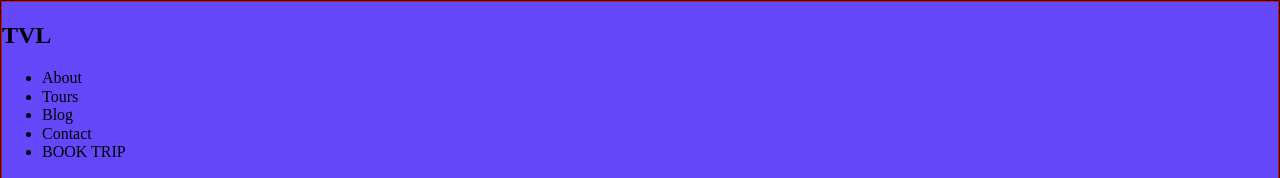
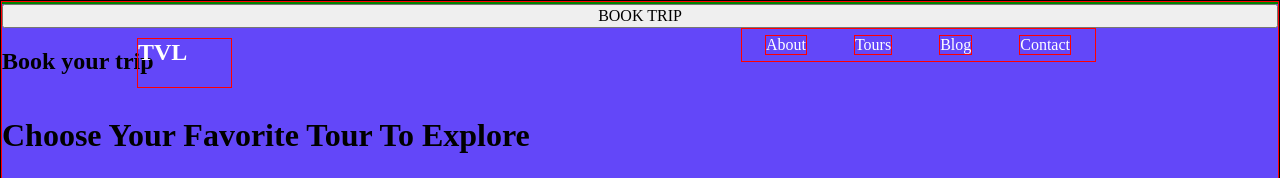
Before and after one commit to klimovich80/travel-landing, a plain HTML site: page index.html in a window 1280 px wide. Shown: the top 178 px of the page. Drawn offline with Linux system fonts and the light colour scheme.

Commit message:
header__menu_items

```diff
--- a/blocks/header/header.css
+++ b/blocks/header/header.css
@@ -1,4 +1,7 @@
 .header {
   border: 1px solid red;
   background: var(--background_color_ligh-blue);
+  display: flex;
+  flex-direction: column;
+  position: relative;
 }
--- /dev/null
+++ b/blocks/header/menu/header__menu.css
@@ -0,0 +1,7 @@
+.header__menu {
+  border: 1px solid green;
+  padding: 0;
+  margin: 0;
+  position: relative;
+  color: var(--text_color-bright);
+}
--- /dev/null
+++ b/blocks/header/menu/item/header__menu_item.css
@@ -0,0 +1,6 @@
+.header__menu_item {
+    border: 1px solid red;
+   list-style: none;
+   padding: 0;
+   margin: 0;
+}
--- /dev/null
+++ b/blocks/header/menu/items/header__menu_items.css
@@ -0,0 +1,13 @@
+.header__menu_items {
+  border: 1px solid red;
+  margin: 0;
+  padding: 0;
+  display: flex;
+  justify-content: space-around;
+  align-items: center;
+  position: absolute;
+  width: 353px;
+  height: 32px;
+  left: 737.5px;
+  top: 25px;
+}
--- a/blocks/logo/logo.css
+++ b/blocks/logo/logo.css
@@ -1,3 +1,9 @@
 .logo {
-    color: var(--text_color_bright);
+  border: 1px solid red;
+  color: var(--text_color-bright);
+  position: absolute;
+  width: 93px;
+  height: 48px;
+  left: 135px;
+  top: 16px;
 }
--- a/blocks/root/root.css
+++ b/blocks/root/root.css
@@ -4,7 +4,7 @@
   max-width: 1440px;
 
   /*customized values*/
-    --background_color_ligh-blue: #6347F9;
+  --background_color_ligh-blue: #6347f9;
   --text_color-bright: #fff;
   --text_color-dark: #333;
 }
--- a/index.html
+++ b/index.html
@@ -11,14 +11,15 @@
 <body class="root">
     <header class="header">
         <h2 class="logo">TVL</h2>
-        <nav class="menu">
-            <ul class="menu__items">
-                <li class="menu__item">About</li>
-                <li class="menu__item">Tours</li>
-                <li class="menu__item">Blog</li>
-                <li class="menu__item">Contact</li>
-                <li class="menu__item">BOOK TRIP</li>
+        <nav class="header__menu">
+            <ul class="header__menu_items">
+                <li class="header__menu_item">About</li>
+                <li class="header__menu_item">Tours</li>
+                <li class="header__menu_item">Blog</li>
+                <li class="header__menu_item">Contact</li>
             </ul>
+        </nav>
+        <button class="header__book-button">BOOK TRIP</button>
         <h2 class="section__title">Book your trip</h2>
         <h1 class="section__subtitle">Choose Your Favorite Tour To Explore</h1>
         <ul class="header__picture-contatiner">
@@ -48,7 +49,6 @@
                 <p class="picture_subheading">USA</p>
             </li>
         </ul>
-        </nav>
     </header>
     <main class="main"></main>
     <footer class="footer"></footer>
--- a/pages/index.css
+++ b/pages/index.css
@@ -2,3 +2,6 @@
 @import url(/blocks/root/root.css);
 @import url(/blocks/header/header.css);
 @import url(/blocks/logo/logo.css);
+@import url(/blocks/header/menu/header__menu.css);
+@import url(/blocks/header/menu/items/header__menu_items.css);
+@import url(/blocks/header/menu/item/header__menu_item.css);
```
Lines whose indentation alone changed are shown as unchanged.
